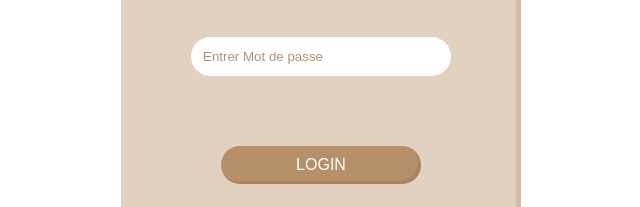
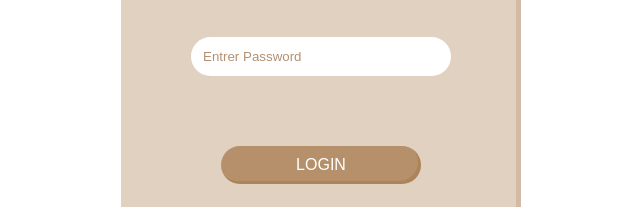
Before and after one commit to Aaboubakar/gavegsam, a plain HTML site: page connexion.html in a window 1280 px wide. Shown: the part 206-413 px from the top of the page, 319-959 px from the left. Drawn offline with Linux system fonts and the light colour scheme.

Commit message:
Modification du fichier connexion

```diff
--- a/connexion.html
+++ b/connexion.html
@@ -11,7 +11,7 @@
     <form action="" class="form">
         <h1>LOGIN</h1>
         <input type="email" name="email" class="box" placeholder="Entrer Username or email">
-        <input type="password" name="password" class="box" placeholder="Entrer Mot de passe">
+        <input type="password" name="password" class="box" placeholder="Entrer Password">
         <input type="submit" value="LOGIN" id="submit">
     </form>
 </body>
--- a/style.css
+++ b/style.css
@@ -5,7 +5,7 @@
 body, html {
     font-size: 16px;
     font-family: "CocoSharp Trial", "Montserrat", 'Segoe UI', sans-serif;
-   /* color: rgba(0, 0, 0, .87);*/
+
     color: #936037;
     line-height: 1.6;
     font-weight: 500;
```
Also changed, not shown: 1 other file.
